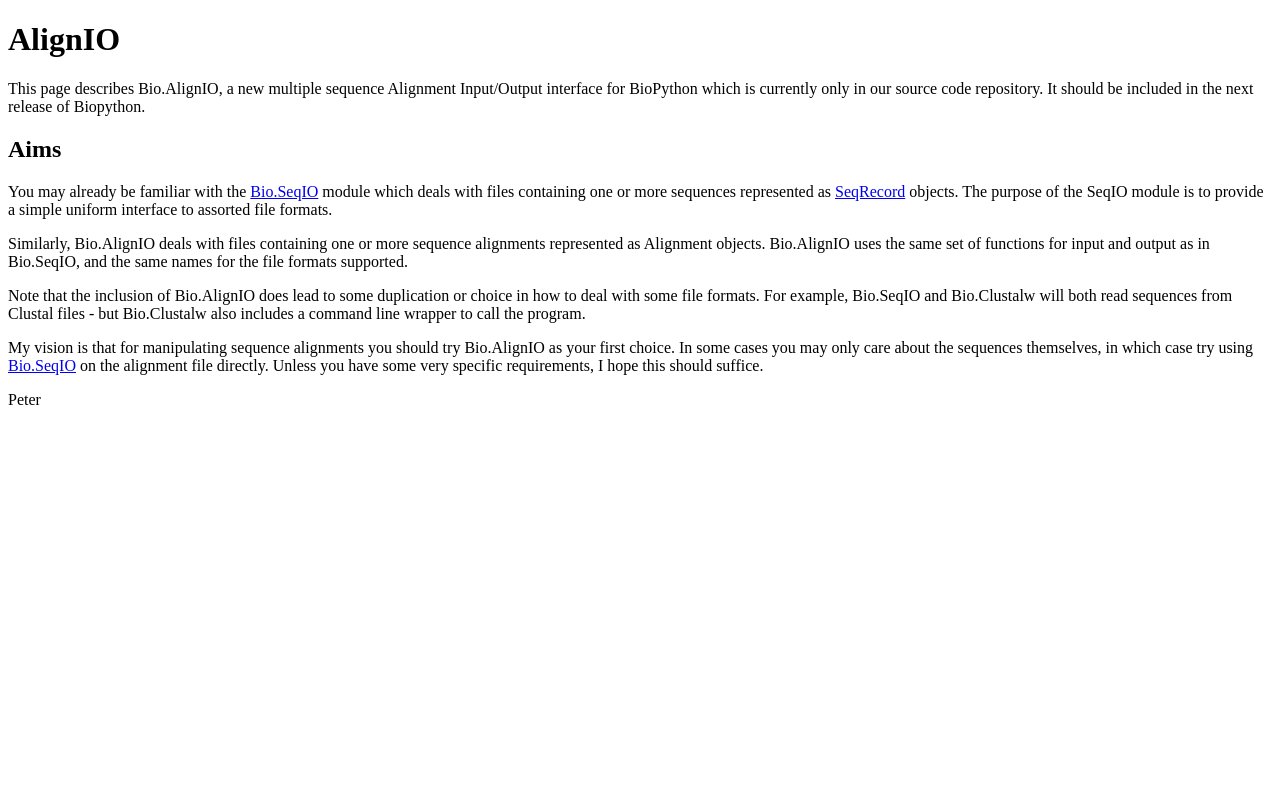
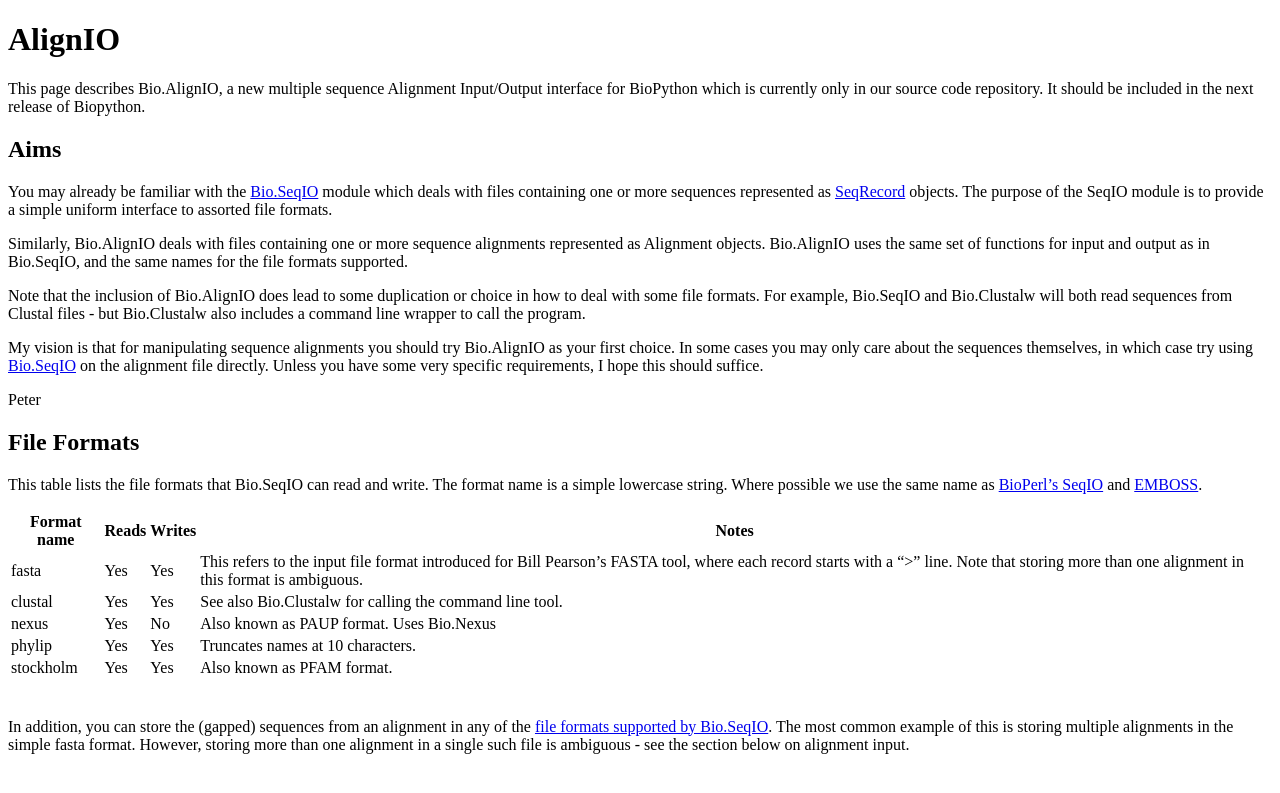
Before and after one commit to biopython/biopython.github.io, a Jekyll site: the page built from wiki/AlignIO.md, in a window 1280 px wide. Shown: the top 793 px of the page. Built offline with Jekyll 4.4.1, drawn with Linux system fonts in a browser that asks for light colours.

Commit message:
Formats table

```diff
--- a/wiki/AlignIO.md
+++ b/wiki/AlignIO.md
@@ -35,3 +35,28 @@ the sequences themselves, in which case try using
 you have some very specific requirements, I hope this should suffice.
 
 Peter
+
+File Formats
+------------
+
+This table lists the file formats that Bio.SeqIO can read and write. The
+format name is a simple lowercase string. Where possible we use the same
+name as [BioPerl's
+SeqIO](http://www.bioperl.org/wiki/HOWTO:SeqIO#Formats) and
+[EMBOSS](http://emboss.sourceforge.net/docs/themes/SequenceFormats.html).
+
+| Format name | Reads | Writes | Notes                                                                                                                                                                                              |
+|-------------|-------|--------|----------------------------------------------------------------------------------------------------------------------------------------------------------------------------------------------------|
+| fasta       | Yes   | Yes    | This refers to the input file format introduced for Bill Pearson's FASTA tool, where each record starts with a "&gt;" line. Note that storing more than one alignment in this format is ambiguous. |
+| clustal     | Yes   | Yes    | See also Bio.Clustalw for calling the command line tool.                                                                                                                                           |
+| nexus       | Yes   | No     | Also known as PAUP format. Uses Bio.Nexus                                                                                                                                                          |
+| phylip      | Yes   | Yes    | Truncates names at 10 characters.                                                                                                                                                                  |
+| stockholm   | Yes   | Yes    | Also known as PFAM format.                                                                                                                                                                         |
+||
+
+In addition, you can store the (gapped) sequences from an alignment in
+any of the [file formats supported by
+Bio.SeqIO](SeqIO#File_Formats "wikilink"). The most common example of
+this is storing multiple alignments in the simple fasta format. However,
+storing more than one alignment in a single such file is ambiguous - see
+the section below on alignment input.
```
Also changed, not shown: 1 other file.
